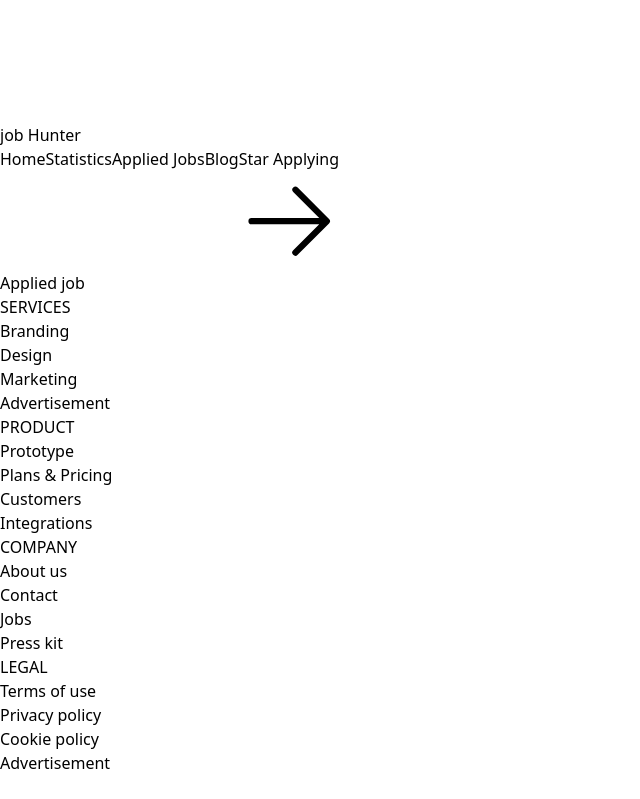
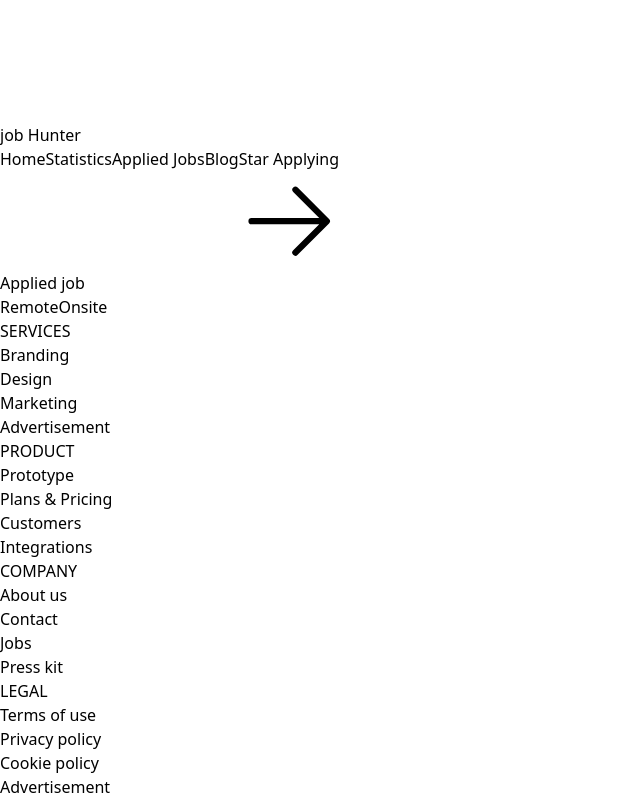
Before and after one commit to tufaelkhan/react-first-app, a React (Vite) app: page /applied in a window 1280 px wide. Shown: the part 1157-1956 px from the top of the page, without its empty margins (0-640 px from the left). Before the commit the page ends 1932 px from the top, so only its background shows below. Built offline with nearby package versions, Linux system fonts and the light colour scheme.

Commit message:
added readme file

```diff
--- a/src/Components/Applied/Applied.jsx
+++ b/src/Components/Applied/Applied.jsx
@@ -25,7 +25,11 @@ const Applied = () => {
     // const { location, title, job, place, responsibility,  name, address, salary, jobtitle,image, id } = applies
     return (
         <div>
-            <h3 className='text-4xl items-center ml-'>Applied job</h3>
+            <h3 className='text-4xl items-center ml-48 mb-5'>Applied job</h3>
+            <div className='flex'>
+            <button className='text-2xl bg-cyan-500 rounded pb-1 pl-10 pr-10 text-white mb-10'>Remote</button>
+            <button className='text-2xl bg-cyan-500 rounded pb-1 pl-10 pr-10 text-white mb-10'>Onsite</button>
+            </div>
             <div className=''>
 
             {
--- a/src/Components/Singlejob/Singlejob.jsx
+++ b/src/Components/Singlejob/Singlejob.jsx
@@ -18,7 +18,7 @@ const Singlejob = ({apply}) => {
             <h2>{salary}</h2>
             </div>
             </div>
-            <div><Link to={`/feature/${id}`}> <button className='text-1xl bg-cyan-500 rounded p-1 pl-2 pr-2 text-white mt-2'>Visit Details</button></Link></div>
+            <div><Link to={`/feature/${id}`}> <button className='text-1xl bg-cyan-500 rounded p-1 pl-2 pr-2 text-white mt-2 ml-12'>Visit Details</button></Link></div>
         </div>
     );
 };
```
Also changed, not shown: public/README.md, 1 other file (tests, documents, lock files or other folders).
